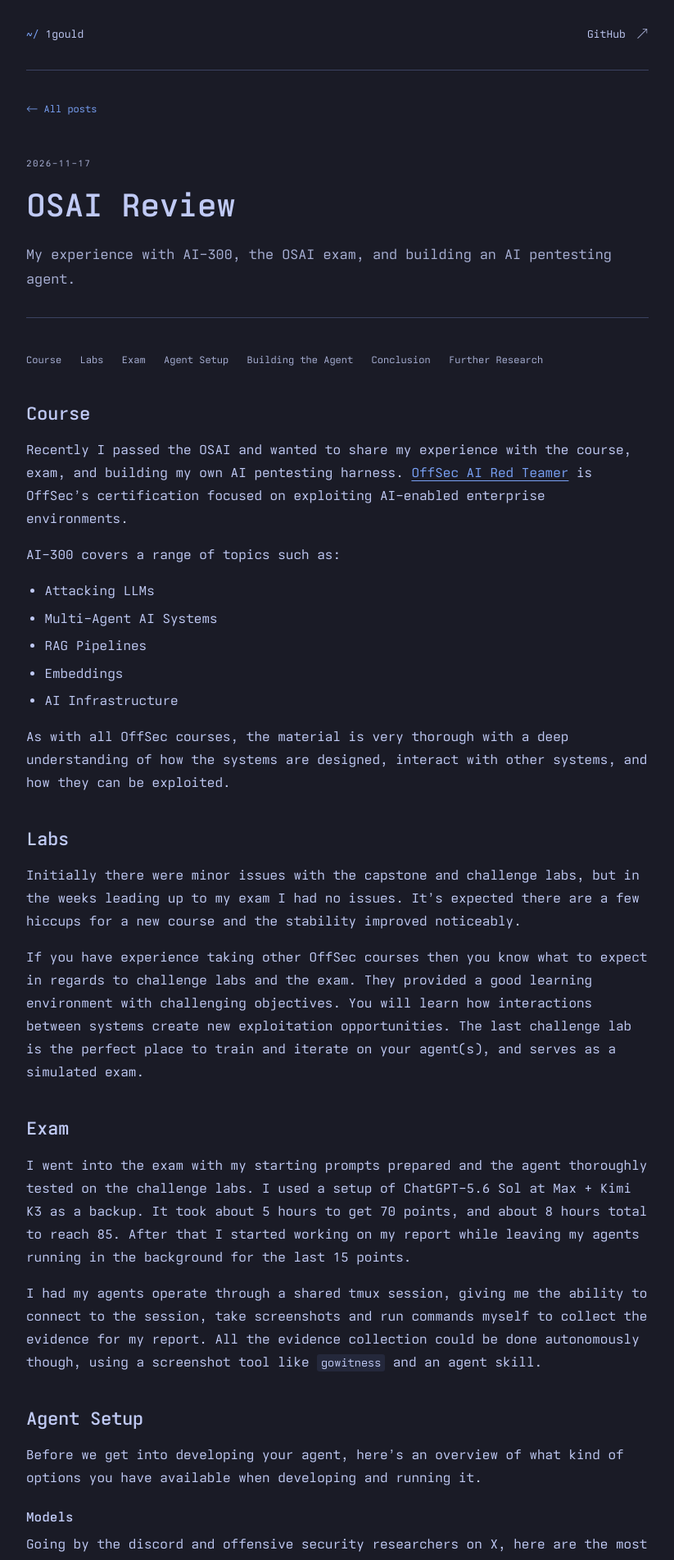
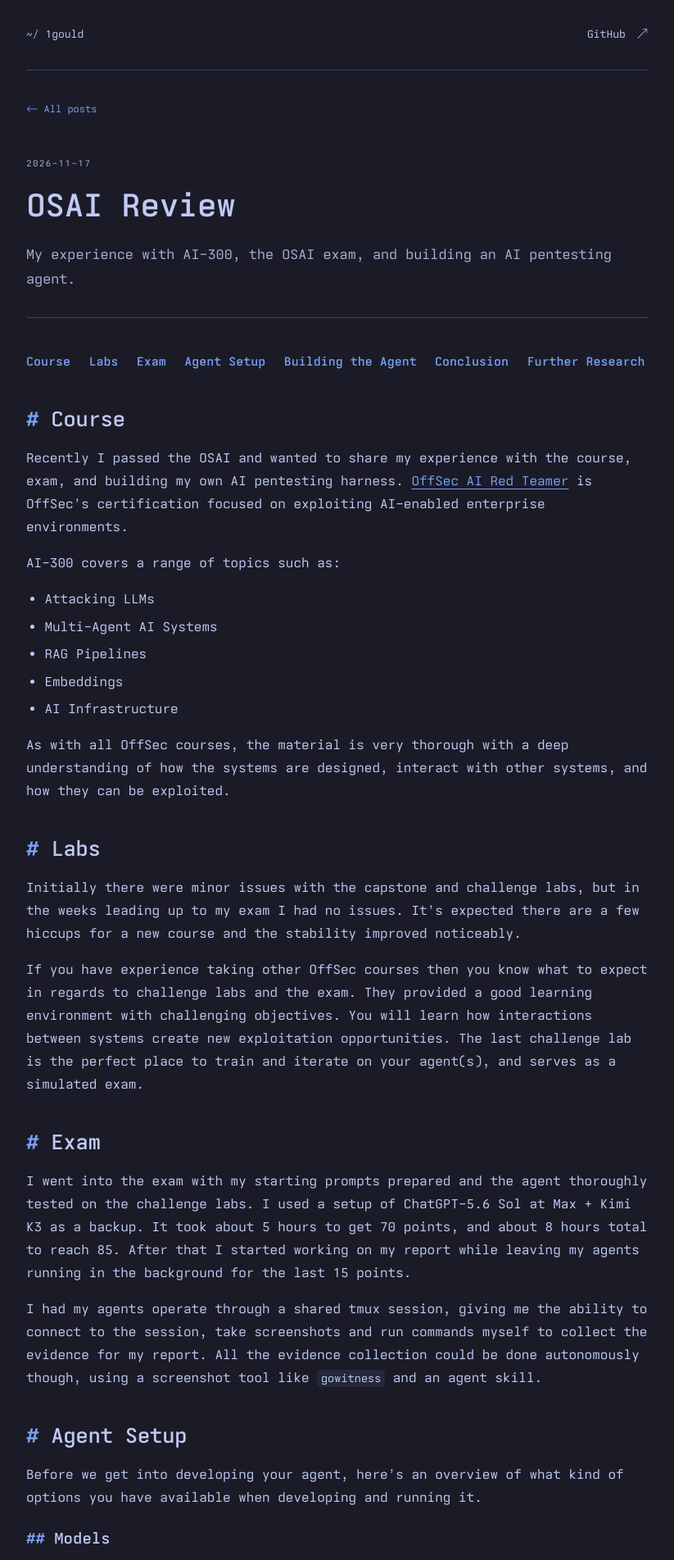
Before and after one commit to 1Gould/1gould.github.io, a Jekyll site: the page built from _posts/2026-11-17-OSAI-Review.md, in a window 1280 px wide. Shown: the top 1903 px of the page at 82% size, without its empty margins (228-1051 px from the left). Built offline with Jekyll 4.4.1, drawn with Linux system fonts in a browser that asks for light colours.

Commit message:
Improve post heading and contents visibility
- Add terminal-style markers and stronger post heading typography.
- Enlarge and emphasize table of contents links without changing the layout.

```diff
--- a/assets/css/style.css
+++ b/assets/css/style.css
@@ -238,7 +238,14 @@ h1 { margin: 0; font-size: clamp(1.875rem, 5vw, 2.5rem); font-weight: 600; lette
 .back-link { font: 12px/1.7 var(--mono); text-decoration: none; }
 .post-heading { margin: 2.75rem 0 2.5rem; padding-bottom: 2rem; border-bottom: 1px solid var(--line); }
 .post-description { color: var(--muted); margin: 1.25rem 0 0; font-size: 1.05rem; }
-.post-content h2 { margin: 2.5rem 0 1rem; font-size: 1.4rem; font-weight: 600; letter-spacing: -.02em; }
+.post-content .section-nav { font-size: .9375rem; font-weight: 600; }
+.post-content .section-nav a { color: var(--accent); }
+.post-content h2 { margin: 2.5rem 0 1rem; font-size: 1.625rem; font-weight: 600; letter-spacing: -.02em; }
+.post-content h3 { font-size: 1.1875rem; }
+.post-content h4 { font-size: 1rem; line-height: 1.4; font-weight: 600; }
+.post-content h2::before { content: "# " / ""; color: var(--accent); }
+.post-content h3::before { content: "## " / ""; color: var(--accent); }
+.post-content h4::before { content: "### " / ""; color: var(--accent); }
 .post-navigation { display: flex; justify-content: space-between; gap: 2rem; margin-top: 3rem; }
 .post-navigation:empty { display: none; }
 .post-navigation a { max-width: 48%; text-decoration: none; font-size: .9rem; }
```
